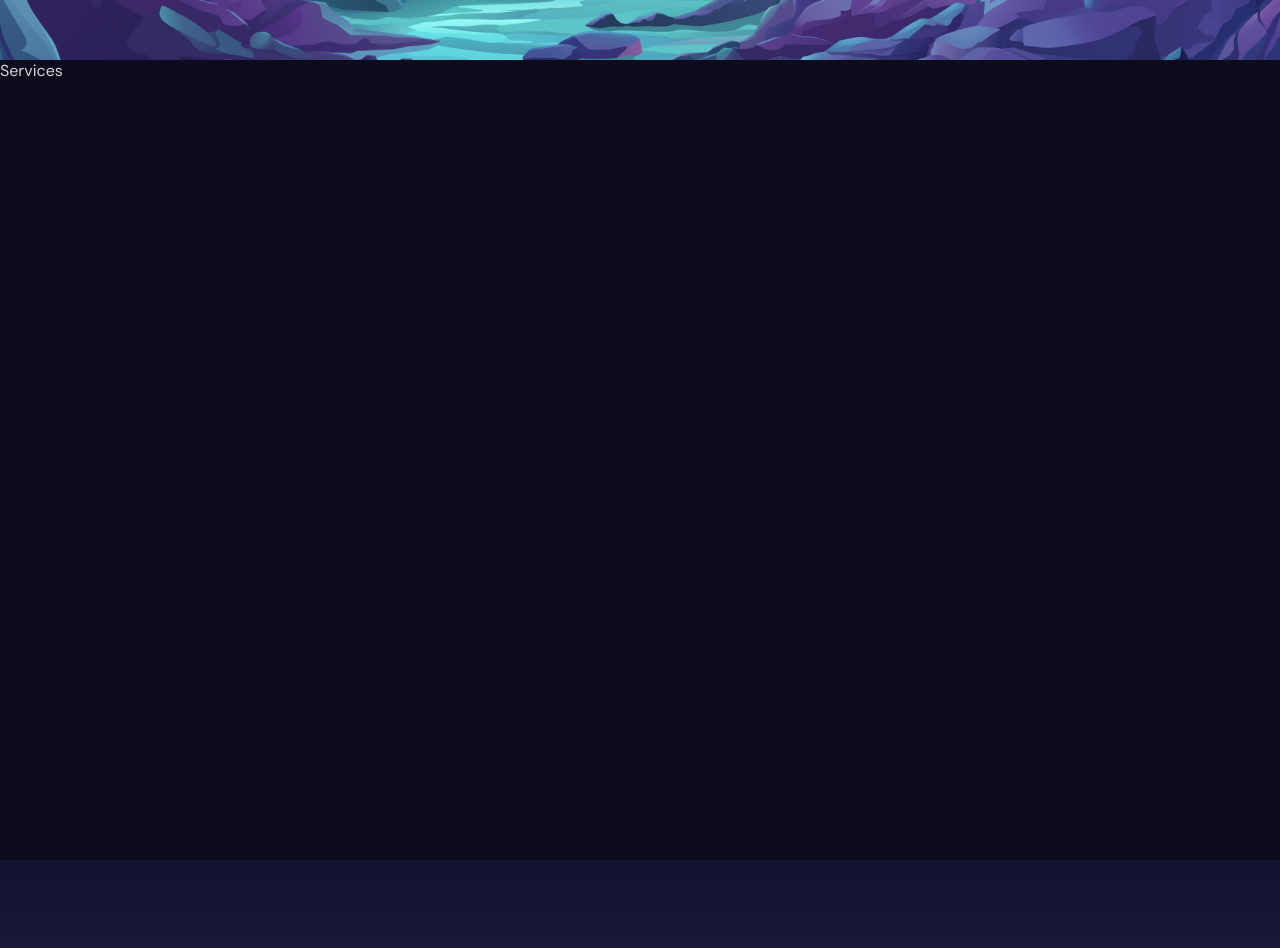
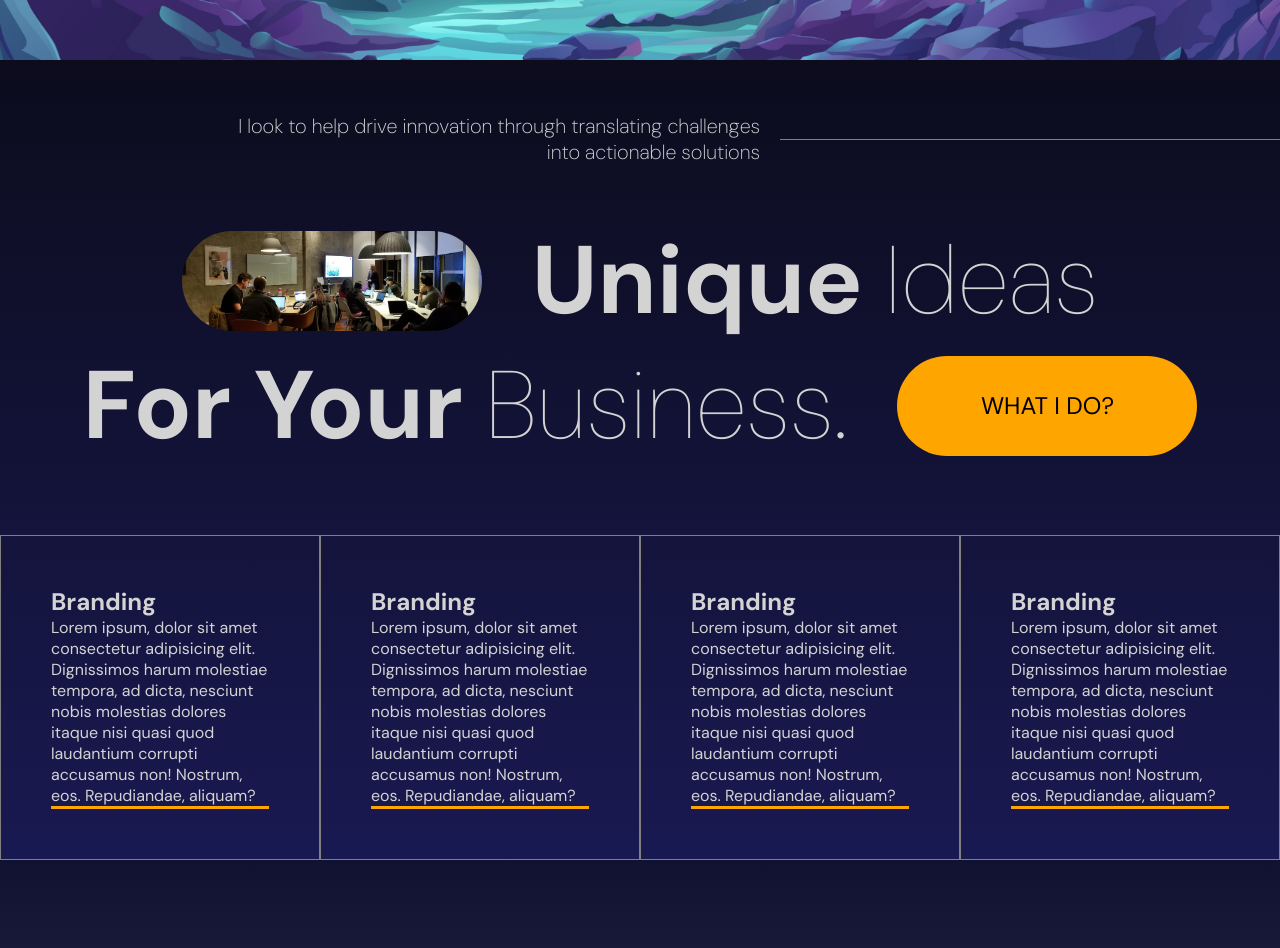
Before and after one commit to jklip506/animated-portfolio, a React (Vite) app: page / in a window 1280 px wide. Shown: the part 1540-2488 px from the top of the page. Built offline with nearby package versions, Linux system fonts and the light colour scheme.

Commit message:
created services section

```diff
--- a/src/App.jsx
+++ b/src/App.jsx
@@ -3,6 +3,7 @@
 import Hero from "./components/hero/Hero";
 import Navbar from "./components/navbar/Navbar";
 import Parallax from "./components/parallax/Parallax";
+import Services from "./components/services/Services";
 
 const App = () => {
   return (
@@ -12,7 +13,7 @@
         <Hero />
       </section>
       <section id="Services"><Parallax type="services"/></section>
-      <section>Services</section>
+      <section><Services /></section>
       <section id="Portfolio"><Parallax type="portfolio"/></section>
       <section>Portfolio1</section>
       <section>Portfolio2</section>
--- /dev/null
+++ b/src/components/services/Services.jsx
@@ -0,0 +1,116 @@
+import React, { useRef } from "react";
+import "./services.scss";
+
+import { motion, useInView } from "framer-motion";
+
+const variants = {
+  initial: {
+    x: -500,
+    y: 100,
+    opacity: 0,
+  },
+  animate: {
+    x: 0,
+    opacity: 1,
+    y: 0,
+    transition: {
+      duration: 1,
+      staggerChildren: 0.1,
+    },
+  },
+};
+
+const Services = () => {
+  const ref = useRef();
+
+  const isInView = useInView(ref, { margin: "-100px" });
+
+  return (
+    <motion.div
+      className="services"
+      variants={variants}
+      initial="initial"
+      // whileInView="animate"
+      ref={ref}
+      animate={isInView && "animate"}
+    >
+      <motion.div className="textContainer" variants={variants}>
+        <p>
+          I look to help drive innovation through translating challenges
+          <br /> into actionable solutions
+        </p>
+        <hr />
+      </motion.div>
+      <motion.div className="titleContainer" variants={variants}>
+        <div className="title">
+          <img src="/people.webp" alt="" />
+          <h1>
+            <motion.b whileHover={{color:"orange"}}>Unique</motion.b> Ideas
+          </h1>
+        </div>
+        <div className="title">
+          <h1>
+            <motion.b whileHover={{color:"orange"}}>For Your</motion.b> Business.
+          </h1>
+          <button>WHAT I DO?</button>
+        </div>
+      </motion.div>
+      <motion.div className="listContainer" variants={variants}>
+        <motion.div
+          className="box"
+          whileHover={{ background: "lightgray", color: "black" }}
+        >
+          <h2>Branding</h2>
+          <p>
+            Lorem ipsum, dolor sit amet consectetur adipisicing elit.
+            Dignissimos harum molestiae tempora, ad dicta, nesciunt nobis
+            molestias dolores itaque nisi quasi quod laudantium corrupti
+            accusamus non! Nostrum, eos. Repudiandae, aliquam?
+          </p>
+          <hr />
+        </motion.div>
+        <motion.div
+          className="box"
+          whileHover={{ background: "lightgray", color: "black" }}
+        >
+          <h2>Branding</h2>
+          <p>
+            Lorem ipsum, dolor sit amet consectetur adipisicing elit.
+            Dignissimos harum molestiae tempora, ad dicta, nesciunt nobis
+            molestias dolores itaque nisi quasi quod laudantium corrupti
+            accusamus non! Nostrum, eos. Repudiandae, aliquam?
+          </p>
+          <hr />
+        </motion.div>
+        <motion.div
+          className="box"
+          whileHover={{ background: "lightgray", color: "black" }}
+        >
+          <h2>Branding</h2>
+          <p>
+            Lorem ipsum, dolor sit amet consectetur adipisicing elit.
+            Dignissimos harum molestiae tempora, ad dicta, nesciunt nobis
+            molestias dolores itaque nisi quasi quod laudantium corrupti
+            accusamus non! Nostrum, eos. Repudiandae, aliquam?
+          </p>
+          <hr />
+        </motion.div>
+        <motion.div
+          className="box"
+          whileHover={{ background: "lightgray", color: "black" }}
+        >
+          <h2>Branding</h2>
+          <p>
+            Lorem ipsum, dolor sit amet consectetur adipisicing elit.
+            Dignissimos harum molestiae tempora, ad dicta, nesciunt nobis
+            molestias dolores itaque nisi quasi quod laudantium corrupti
+            accusamus non! Nostrum, eos. Repudiandae, aliquam?
+          </p>
+          <hr />
+        </motion.div>
+      </motion.div>
+    </motion.div>
+  );
+};
+
+export default Services;
--- /dev/null
+++ b/src/components/services/services.scss
@@ -0,0 +1,84 @@
+.services {
+    background: linear-gradient(180deg, #0c0c1d, #191952);
+    height: 100%;
+    display: flex;
+    flex-direction: column;
+    justify-content: space-between;
+
+    .textContainer{
+        flex: 1;
+        align-self: flex-end;
+        display: flex;
+        align-items: center;
+        gap: 20px;
+
+        p{
+            font-weight: 200;
+            font-size: 20px;
+            text-align: right;
+        }
+
+        hr{
+            width: 500px;
+            border: none;
+            border-top: 0.5px solid gray;
+        }
+    }
+
+    .titleContainer {
+        flex: 2;
+        display: flex;
+        flex-direction: column;
+        align-items: center;
+
+
+        .title{
+            display: flex;
+            gap: 50px;
+            align-items: center;
+
+            img{
+                width: 300px;
+                height: 100px;
+                border-radius: 50px;
+                object-fit: cover;
+            }
+
+            h1{
+                font-size: 96px;
+                font-weight: 100;
+            }
+
+            button {
+                width: 300px;
+                height: 100px;
+                border-radius: 50px;
+                background-color: orange;
+                border: none;
+                font-size: 24px;
+                cursor: pointer;
+            }
+        }
+    }
+
+    .listContainer {
+        flex: 2;
+        display: flex;
+        max-width: 1366px;
+        margin: auto;
+
+        .box{
+            padding: 50px;
+            border: 0.5px solid gray;
+            display: flex;
+            flex-direction: column;
+            justify-content: space-between;
+
+            hr {
+                background-color: orange;
+                border: none;
+                border-top: 3px solid orange;
+            }
+        }
+    }
+}
```
